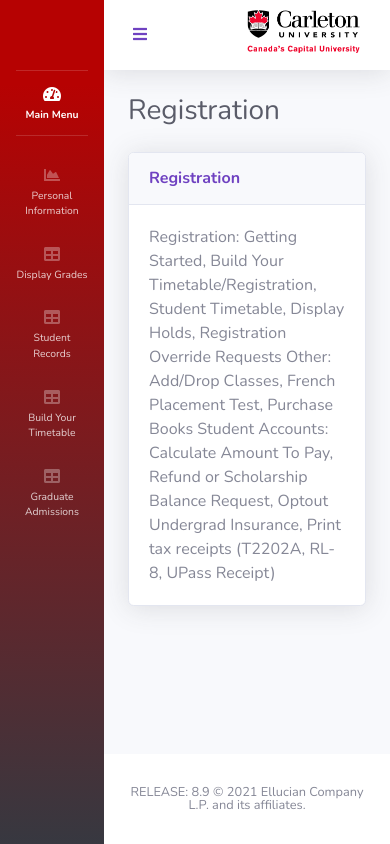
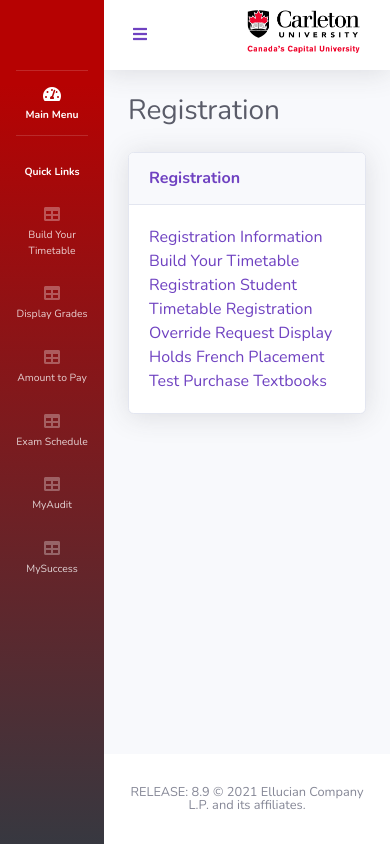
Before and after one commit to Carleton-Central-2-0/Carleton-Central-2-0.github.io, a website: page zregistration.html in a window 390 px wide. Drawn offline with nearby package versions, Linux system fonts and the light colour scheme; files whose address does not match are found by name.

Commit message:
Update zregistration.html

```diff
--- a/zregistration.html
+++ b/zregistration.html
@@ -24,8 +24,7 @@
 
 <body id="page-top">
 
-    <!-- Page Wrapper -->
-    <div id="wrapper">
+   <div id="wrapper">
 
         <!-- Sidebar -->
         <ul class="navbar-nav bg-gradient-redmain sidebar sidebar-dark accordion" id="accordionSidebar">
@@ -45,49 +44,63 @@
                 <a class="nav-link" href="index.html">
                     <i class="fas fa-fw fa-tachometer-alt"></i>
                     <span>Main Menu</span></a>
+
             </li>
 
             <!-- Divider -->
             <hr class="sidebar-divider">
+
+			<!-- Quick Links -->
+			<li class="nav-item active">
+                <a class="nav-link" href="index.html">
+                    <span>Quick Links</span></a>
+            </li>
 
             <!-- Heading -->
             <div class="sidebar-heading">
 
             </div>
 
-            <!-- Nav Item - Personal Information -->
+			<!-- Nav Item - Build Your Timetable -->
             <li class="nav-item">
-                <a class="nav-link" href="zpersonal.html">
-                    <i class="fas fa-fw fa-chart-area"></i>
-                    <span>Personal Information</span></a>
+                <a class="nav-link" href="https://central.carleton.ca/prod/bwysched.p_select_term_s?wsea_code=INT">
+                    <i class="fas fa-fw fa-table"></i>
+                    <span>Build Your Timetable</span></a>
             </li>
 
             <!-- Nav Item - Display Grades -->
             <li class="nav-item">
-                <a class="nav-link" href="z1displaygrades.html">
+                <a class="nav-link" href="https://central.carleton.ca/prod/bwskogrd.P_ViewTermGrde">
                     <i class="fas fa-fw fa-table"></i>
                     <span>Display Grades</span></a>
             </li>
 
-			<!-- Nav Item - Student Records -->
+			<!-- Nav Item - Amount to Pay -->
             <li class="nav-item">
-                <a class="nav-link" href="zrecords.html">
+                <a class="nav-link" href="https://central.carleton.ca/prod/pkg_sarcentral.p_amt_due">
                     <i class="fas fa-fw fa-table"></i>
-                    <span>Student Records</span></a>
+                    <span>Amount to Pay</span></a>
             </li>
 
-			<!-- Nav Item - Build Your Timetable -->
+			<!-- Nav Item - Exam Schedule -->
             <li class="nav-item">
-                <a class="nav-link" href="z1buildtable.html">
+                <a class="nav-link" href="https://central.carleton.ca/prod/pkg_exam_class_list.p_parm_form">
                     <i class="fas fa-fw fa-table"></i>
-                    <span>Build Your Timetable</span></a>
+                    <span>Exam Schedule</span></a>
+            </li>
+
+			<!-- Nav Item - MyAudit -->
+            <li class="nav-item">
+                <a class="nav-link" href="https://central.carleton.ca/prod/twbkwbis.P_GenMenu?name=bmenu.P_DarsMnu">
+                    <i class="fas fa-fw fa-table"></i>
+                    <span>MyAudit</span></a>
             </li>
 
 			<!-- Nav Item - Graduate Admissions -->
             <li class="nav-item">
-                <a class="nav-link" href="z1graduateadmissions.html">
+                <a class="nav-link" href="https://central.carleton.ca/prod/pkg_online_career_services.main">
                     <i class="fas fa-fw fa-table"></i>
-                    <span>Graduate Admissions</span></a>
+                    <span>MySuccess</span></a>
             </li>
 
             <!-- Divider -->
@@ -126,23 +139,19 @@
                         <li class="nav-item dropdown no-arrow">
                             <a class="nav-link dropdown-toggle" href="#" id="userDropdown" role="button"
                                 data-toggle="dropdown" aria-haspopup="true" aria-expanded="false">
-                                <span class="mr-2 d-none d-lg-inline text-gray-600 small">Cass Tegan</span>
+                                <span class="mr-2 d-none d-lg-inline text-gray-600 small">Your Name</span>
                                 <img class="img-profile rounded-circle"
-                                    src="https://banner2.cleanpng.com/20180524/wiy/kisspng-carleton-university-university-of-ottawa-universit-terry-fox-5b070957254603.5937877015271877991527.jpg">
+                                    src="https://p7.hiclipart.com/preview/402/864/42/arrow-computer-icons-down-arrow.jpg">
                             </a>
                             <!-- Dropdown - User Information -->
                             <div class="dropdown-menu dropdown-menu-right shadow animated--grow-in"
                                 aria-labelledby="userDropdown">
-                                <a class="dropdown-item" href="#">
-                                    <i class="fas fa-user fa-sm fa-fw mr-2 text-gray-400"></i>
-                                    Profile
-                                </a>
-                                <a class="dropdown-item" href="#">
+                                <a class="dropdown-item" id ="drop1" href="zpersonal.html">
                                     <i class="fas fa-cogs fa-sm fa-fw mr-2 text-gray-400"></i>
-                                    Settings
+                                    Personal Information
                                 </a>
                                 <div class="dropdown-divider"></div>
-                                <a class="dropdown-item" href="#" data-toggle="modal" data-target="#logoutModal">
+                                <a class="dropdown-item" id="drop2" href="#" data-toggle="modal" data-target="#logoutModal">
                                     <i class="fas fa-sign-out-alt fa-sm fa-fw mr-2 text-gray-400"></i>
                                     Logout
                                 </a>
@@ -172,11 +181,14 @@
                                     <h6 class="m-0 font-weight-bold text-primary">Registration</h6>
                                 </div>
                                 <div class="card-body">
-                                    Registration: Getting Started, Build Your Timetable/Registration,
-									Student Timetable, Display Holds, Registration Override Requests
-									Other: Add/Drop Classes, French Placement Test, Purchase Books
-									Student Accounts: Calculate Amount To Pay, Refund or Scholarship Balance Request,
-									Optout Undergrad Insurance, Print tax receipts (T2202A, RL-8, UPass Receipt)
+                                    <a class="sub-page" href="https://central.carleton.ca/prod/bwskrsta.P_RegsStatusDisp">Registration Information</a> <br>
+									<a class="sub-page" href="https://central.carleton.ca/prod/bwysched.p_select_term_s?wsea_code=INT">Build Your Timetable</a> <br>
+									<a class="sub-page" href="https://central.carleton.ca/prod/bwskfreg.P_AltPin">Registration</a>
+									<a class="sub-page" href="https://central.carleton.ca/prod/bwskfshd.P_CrseSchd">Student Timetable</a>
+									<a class="sub-page" href="https://central.carleton.ca/prod/pkg_online_CROS.p_trmsel">Registration Override Request</a>
+									<a class="sub-page" href="https://central.carleton.ca/prod/bwskoacc.P_ViewHold">Display Holds</a>
+									<a class="sub-page" href="https://central.carleton.ca/prod/pkg_online_french_test.main">French Placement Test</a>
+									<a class="sub-page" href="https://central.carleton.ca/prod/pkg_online_bookstore.main">Purchase Textbooks</a>
                                 </div>
                             </div>
 
@@ -233,7 +245,7 @@
 
     <!-- Bootstrap core JavaScript-->
     <script src="vendor/jquery/jquery.min.js"></script>
-    <script src="vendor/bootstrap/js/bootstrap.bundle.min.js"></script>
+    <script src="vendor/vendor/bootstrap/js/bootstrap.bundle.min.js"></script>
 
     <!-- Core plugin JavaScript-->
     <script src="vendor/jquery-easing/jquery.easing.min.js"></script>
```
